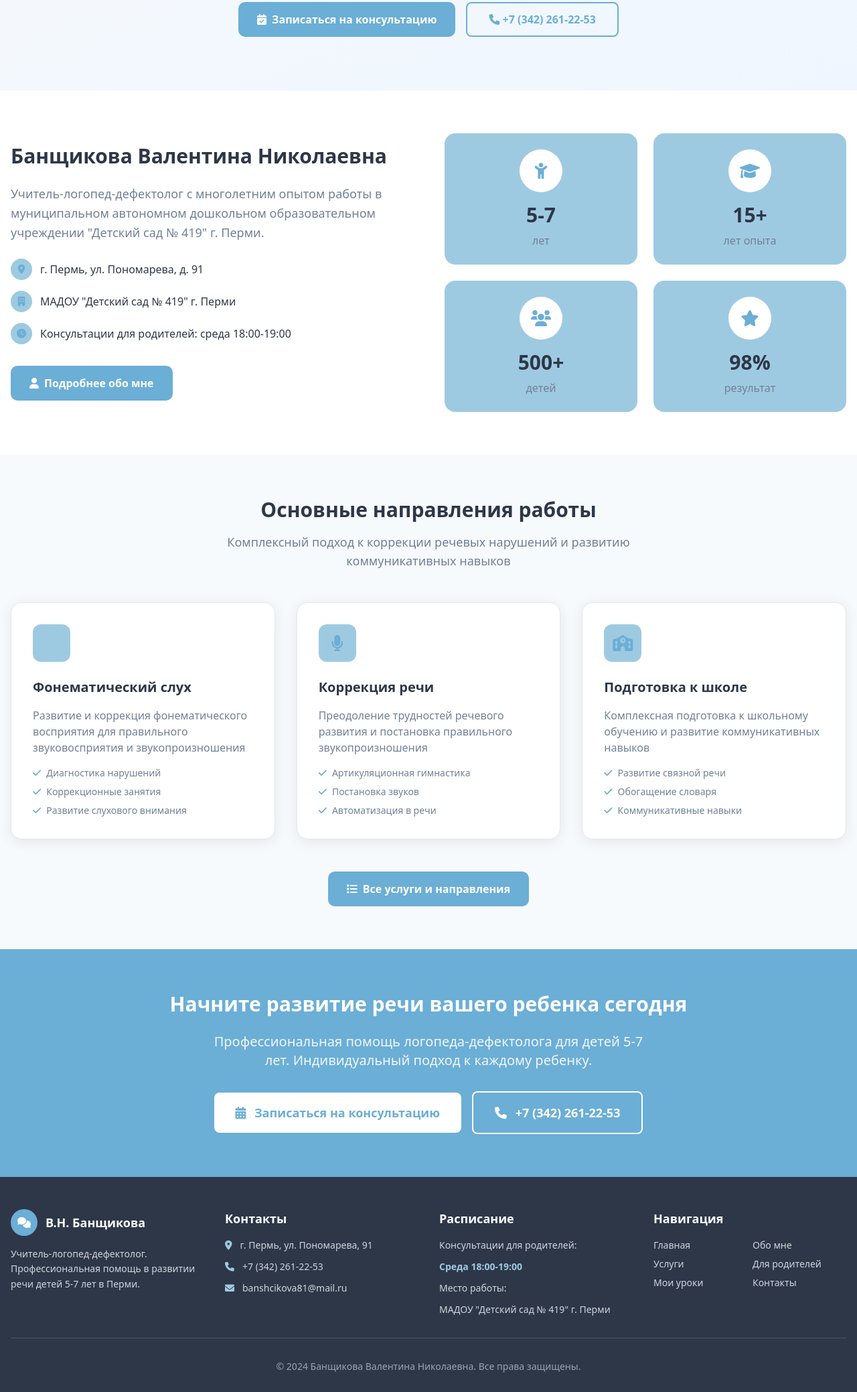
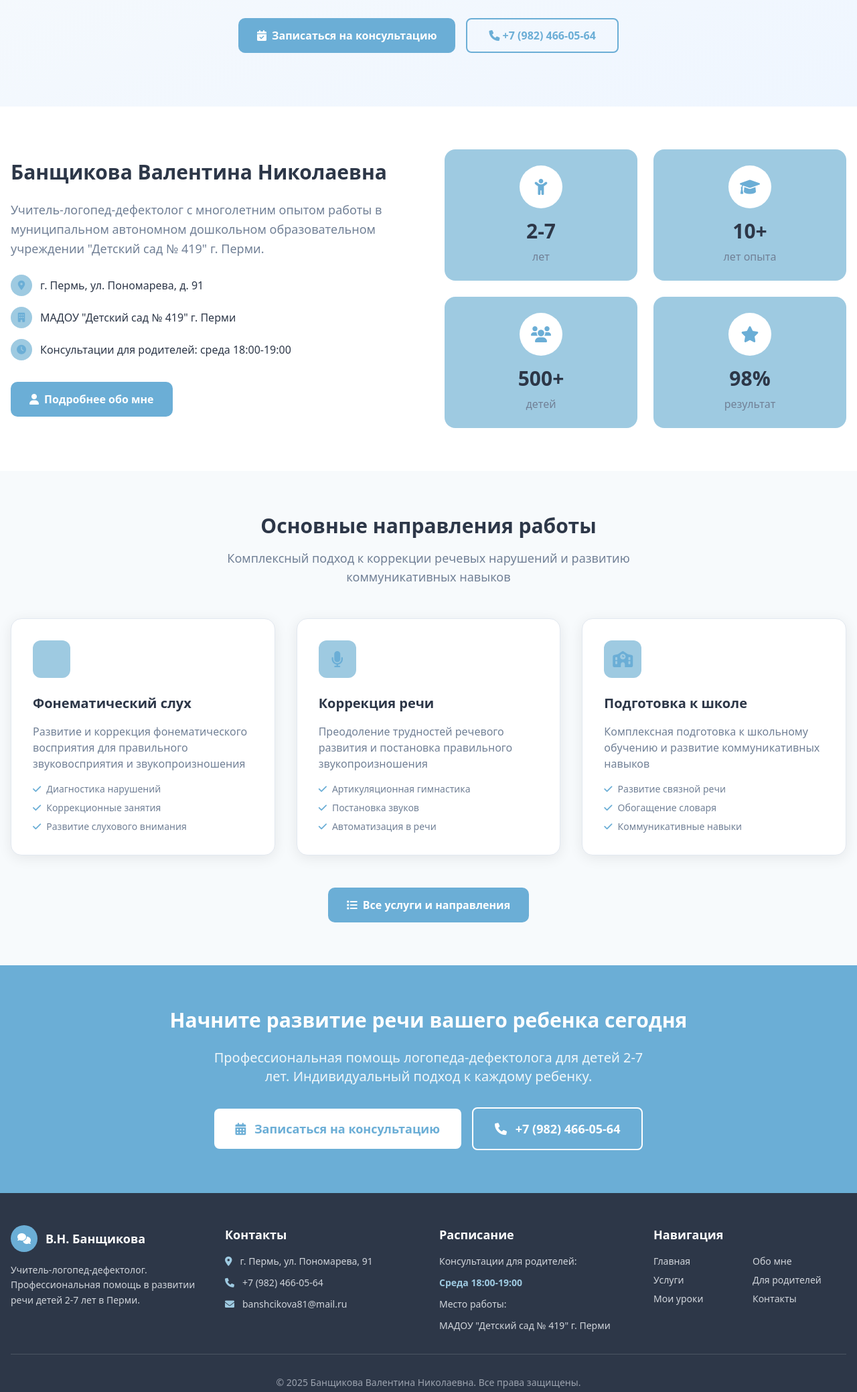
Before and after one commit to CountGrishnackh0/logoped.vn, a plain HTML site: page index.html in a window 1280 px wide. Shown: the part 431-2509 px from the top of the page at 67% size. Drawn offline with nearby package versions, Linux system fonts and the light colour scheme.

Commit message:
Update index.html

```diff
--- a/index.html
+++ b/index.html
@@ -1,5 +1,5 @@
 <!DOCTYPE html>
-<html lang="ru">
+tml lang="ru">
 <head>
     <meta charset="UTF-8">
     <meta name="viewport" content="width=device-width, initial-scale=1.0">
@@ -159,7 +159,7 @@
                     Развитие речи<br>вашего ребенка
                 </h1>
                 <p class="text-xl text-[var(--text-light)] mb-8 max-w-2xl mx-auto leading-relaxed">
-                    Профессиональная помощь логопеда-дефектолога для детей 5-7 лет.
+                    Профессиональная помощь логопеда-дефектолога для детей 2-7 лет.
                     Коррекция речи, подготовка к школе, индивидуальный подход.
                 </p>
                 <div class="flex flex-col sm:flex-row gap-4 justify-center items-center">
@@ -169,7 +169,7 @@
                     </a>
                     <a href="tel:+73422612253" class="border-2 border-[var(--primary)] text-[var(--primary)] px-8 py-3 rounded-lg font-semibold hover:bg-[var(--primary)] hover:text-white transition-all duration-300">
                         <i class="fas fa-phone"></i>
-                        +7 (342) 261-22-53
+                        +7 (982) 466-05-64
                     </a>
                 </div>
             </div>
@@ -219,14 +219,14 @@
                         <div class="w-16 h-16 bg-white rounded-full flex items-center justify-center mx-auto mb-4">
                             <i class="fas fa-child text-[var(--primary)] text-2xl"></i>
                         </div>
-                        <div class="text-3xl font-bold text-[var(--text)] mb-2">5-7</div>
+                        <div class="text-3xl font-bold text-[var(--text)] mb-2">2-7</div>
                         <div class="text-[var(--text-light)]">лет</div>
                     </div>
                     <div class="bg-[var(--primary-light)] rounded-2xl p-6 text-center hover-lift">
                         <div class="w-16 h-16 bg-white rounded-full flex items-center justify-center mx-auto mb-4">
                             <i class="fas fa-graduation-cap text-[var(--primary)] text-2xl"></i>
                         </div>
-                        <div class="text-3xl font-bold text-[var(--text)] mb-2">15+</div>
+                        <div class="text-3xl font-bold text-[var(--text)] mb-2">10+</div>
                         <div class="text-[var(--text-light)]">лет опыта</div>
                     </div>
                     <div class="bg-[var(--primary-light)] rounded-2xl p-6 text-center hover-lift">
@@ -349,7 +349,7 @@
         <div class="container mx-auto px-4 text-center">
             <h2 class="text-3xl font-bold mb-6">Начните развитие речи вашего ребенка сегодня</h2>
             <p class="text-xl mb-8 opacity-90 max-w-2xl mx-auto">
-                Профессиональная помощь логопеда-дефектолога для детей 5-7 лет.
+                Профессиональная помощь логопеда-дефектолога для детей 2-7 лет.
                 Индивидуальный подход к каждому ребенку.
             </p>
             <div class="flex flex-col sm:flex-row gap-4 justify-center items-center">
@@ -359,7 +359,7 @@
                 </a>
                 <a href="tel:+73422612253" class="border-2 border-white text-white px-8 py-4 rounded-lg font-bold hover:bg-white hover:text-[var(--primary)] transition-all duration-300 text-lg">
                     <i class="fas fa-phone mr-2"></i>
-                    +7 (342) 261-22-53
+                    +7 (982) 466-05-64
                 </a>
             </div>
         </div>
@@ -377,7 +377,7 @@
                         <div class="font-bold text-lg">В.Н. Банщикова</div>
                     </div>
                     <p class="text-gray-300 text-sm leading-relaxed">
-                        Учитель-логопед-дефектолог. Профессиональная помощь в развитии речи детей 5-7 лет в Перми.
+                        Учитель-логопед-дефектолог. Профессиональная помощь в развитии речи детей 2-7 лет в Перми.
                     </p>
                 </div>
 
@@ -390,7 +390,7 @@
                         </div>
                         <div class="flex items-center gap-3">
                             <i class="fas fa-phone text-[var(--primary-light)]"></i>
-                            <span>+7 (342) 261-22-53</span>
+                            <span>+7 (982) 466-05-64</span>
                         </div>
                         <div class="flex items-center gap-3">
                             <i class="fas fa-envelope text-[var(--primary-light)]"></i>
@@ -423,7 +423,7 @@
             </div>
 
             <div class="border-t border-gray-600 mt-8 pt-8 text-center text-sm text-gray-400">
-                <p>&copy; 2024 Банщикова Валентина Николаевна. Все права защищены.</p>
+                <p>&copy; 2025 Банщикова Валентина Николаевна. Все права защищены.</p>
             </div>
         </div>
     </footer>
@@ -450,4 +450,4 @@
         });
     </script>
 </body>
-</html>
+</html><h
```
